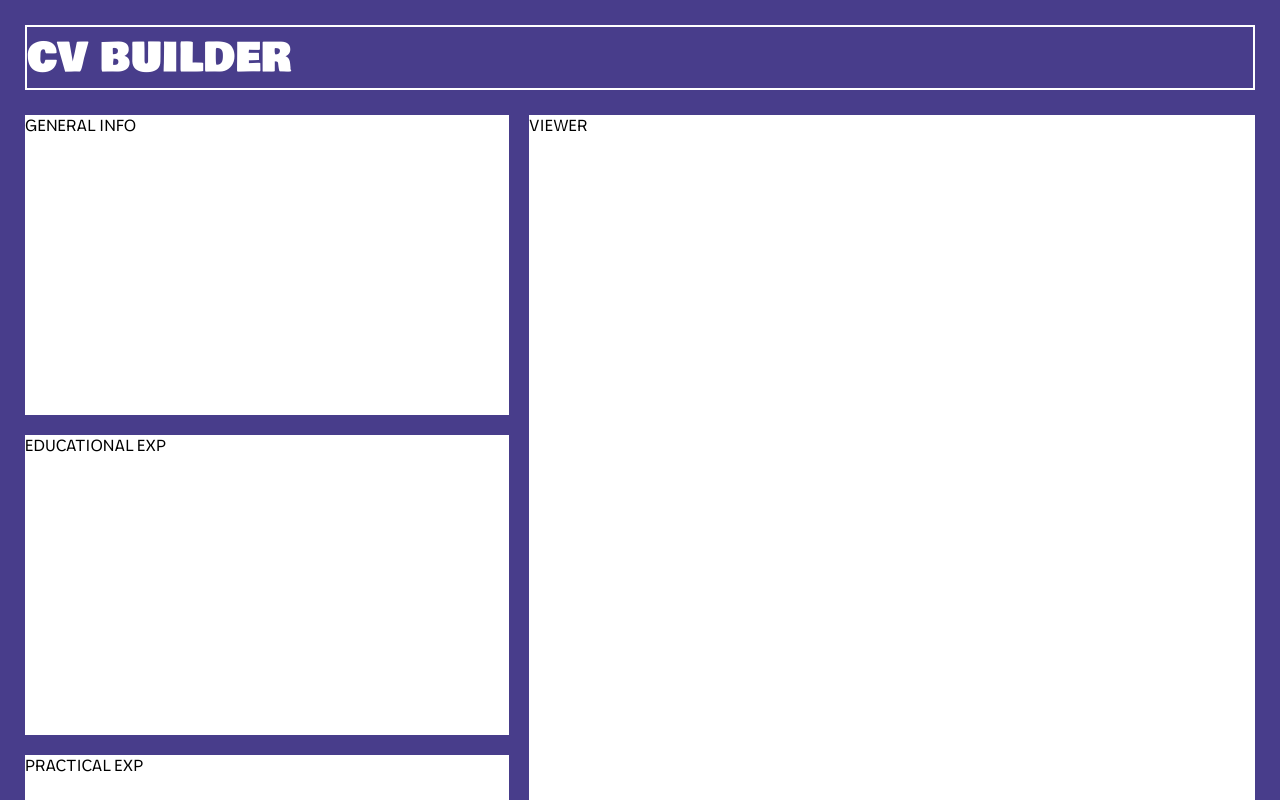
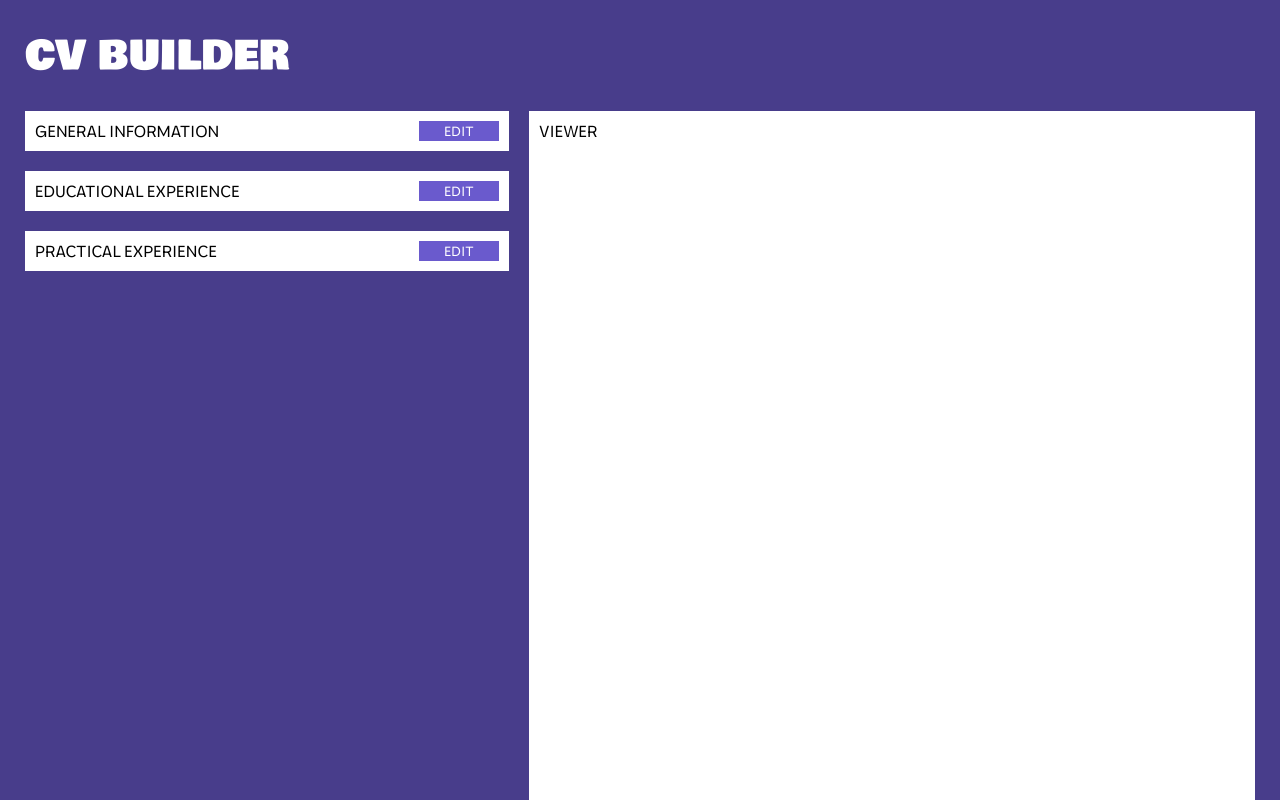
Before and after one commit to shukrirahmat/cv-application, a React (Vite) app: page / in a window 1280 px wide. Shown: the top 800 px of the page. Built offline with nearby package versions, Linux system fonts and the light colour scheme.

Commit message:
added toggler to editor

```diff
--- a/src/App.css
+++ b/src/App.css
@@ -18,7 +18,6 @@
 .header {
   font-family: 'BowlbyOneSc', sans-serif;
   color: white;
-  border: white 2px solid; /* temporary */
   font-size: 40px;
 }
 
@@ -27,7 +26,6 @@
   grid-template-columns: 2fr 3fr;
   gap: 20px;
   margin-top: 25px;
-  align-items: baseline; /* temporary */
 }
 
 .editor {
@@ -36,12 +34,38 @@
   gap: 20px;
 }
 
-.editor div{
-  min-height: 300px; /* temporary */
+.editor > div {
+  background-color: white;
+  padding: 10px;
+}
+
+.viewer {
+  padding: 10px;
+  min-height: 800px; /* temporary */
   background-color: white;
 }
 
-.viewer {
-  min-height: 800px; /* temporary */
-  background-color: white;
+.toggler {
+  display: flex;
+  flex-direction: row;
+  justify-content: space-between;
 }
+
+.editor > div {
+  display: flex;
+  flex-direction: column;
+  gap: 20px;
+}
+
+.toggler > button {
+  min-width: 80px;
+  border: none;
+  text-decoration: none;
+  background-color: slateblue;
+  font-family: inherit;
+  color: white;
+}
+
+.toggler > button:hover {
+  background-color: rgb(86, 70, 185);
+}
--- a/src/Editor.jsx
+++ b/src/Editor.jsx
@@ -1,11 +1,38 @@
+import { useState } from "react";
+
+function EditToggle({title, children}) {
+  const [showForm, setShowForm] = useState(false);
+  let buttonText = showForm? 'CLOSE' : 'EDIT';
+
+  function handleClick() {
+    setShowForm(!showForm);
+  }
+
+  return (
+    <div>
+      <div className="toggler">
+        <p>{title}</p>
+        <button onClick={handleClick}>{buttonText}</button>
+      </div>
+      {showForm && (children)}
+    </div>
+  );
+}
+
 function Editor() {
-    return (
-        <div className="editor">
-            <div>GENERAL INFO</div>
-            <div>EDUCATIONAL EXP</div>
-            <div>PRACTICAL EXP</div>
-        </div>
-    )
+  return (
+    <div className="editor">
+      <EditToggle title='GENERAL INFORMATION'>
+        <form>THIS IS FORM</form>
+      </EditToggle>
+      <EditToggle title='EDUCATIONAL EXPERIENCE'>
+        <form>THIS IS FORM</form>
+      </EditToggle>
+      <EditToggle title='PRACTICAL EXPERIENCE'>
+        <form>THIS IS FORM</form>
+      </EditToggle>
+    </div>
+  );
 }
 
 export default Editor;
```
